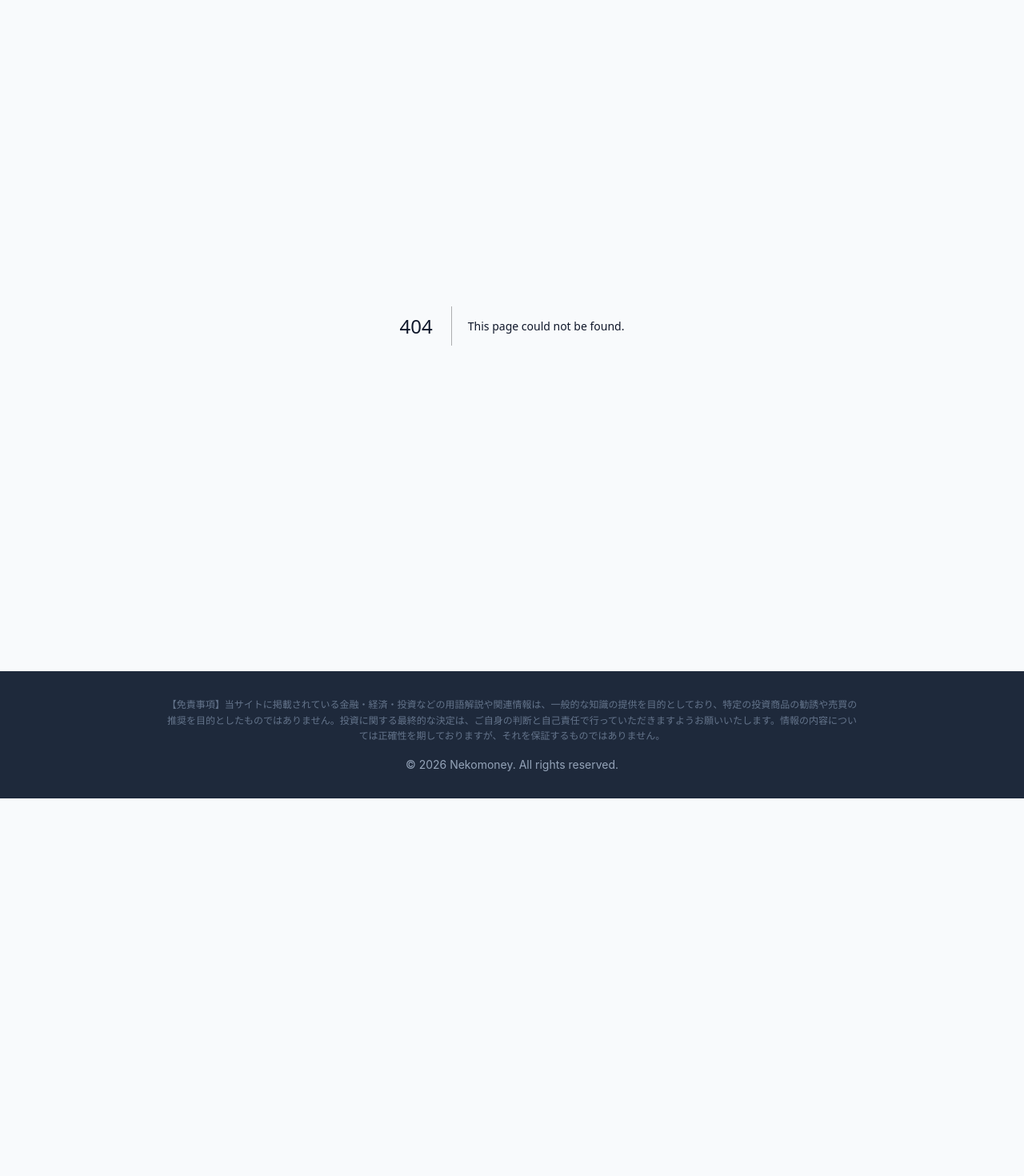
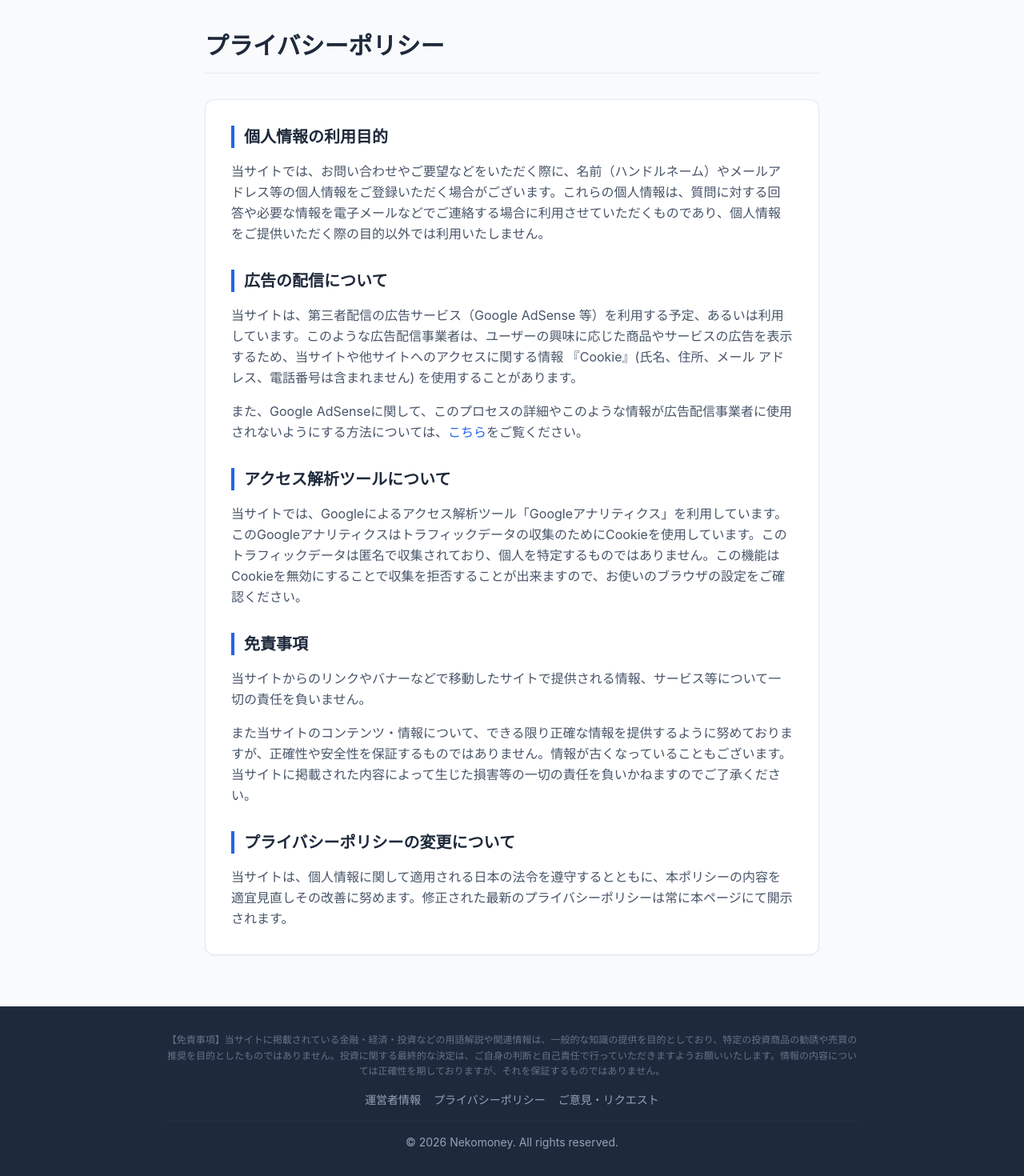
Before and after one commit to mana0120/nekomoney-web, a Next.js app: page /privacy in a window 1280 px wide. Before the commit this address had no page. Shown: the part 138-1608 px from the top of the page at 80% size. Before the commit the page ends 1136 px from the top, so only its background shows below. Built offline with nearby package versions, Linux system fonts and the light colour scheme.

Commit message:
Add About and Privacy Policy pages for AdSense

```diff
--- /dev/null
+++ b/src/app/about/page.tsx
@@ -0,0 +1,55 @@
+import { Metadata } from 'next';
+
+export const metadata: Metadata = {
+    title: '運営者情報 | ネコでもわかる金融・経済用語辞典',
+    description: '当サイトの運営者情報および免責事項についてご案内します。',
+};
+
+export default function AboutPage() {
+    return (
+        <div className="max-w-3xl mx-auto py-8">
+            <h1 className="text-3xl font-bold text-slate-800 mb-8 border-b pb-4">運営者情報</h1>
+
+            <div className="bg-white rounded-xl shadow-sm border border-slate-200 p-6 sm:p-8 space-y-8">
+
+                <section>
+                    <h2 className="text-xl font-bold text-slate-800 mb-4 border-l-4 border-blue-600 pl-3">当サイトについて</h2>
+                    <p className="text-slate-600 leading-relaxed">
+                        「ネコでもわかる金融・経済用語辞典」は、毎日のニュースに登場する難解な経済・ビジネス用語を、可能な限り分かりやすい言葉で解説することを目的とした用語解説サイトです。
+                        主に若手社会人や就職活動中の学生の方々に向けて、経済ニュースの読み解きや業界研究の一助となるようなコンテンツ作りを目指しています。
+                    </p>
+                </section>
+
+                <section>
+                    <h2 className="text-xl font-bold text-slate-800 mb-4 border-l-4 border-blue-600 pl-3">運営情報</h2>
+                    <ul className="text-slate-600 space-y-2 list-none">
+                        <li><strong>運営者：</strong> ネコでもわかる運営局</li>
+                        <li><strong>お問い合わせ：</strong> <a href="/contact" className="text-blue-600 hover:underline">ご意見・リクエストBOXより</a></li>
+                        <li><strong>公式X（旧Twitter）：</strong> <a href="https://x.com/nekowakamoney" target="_blank" rel="noopener noreferrer" className="text-blue-600 hover:underline">@nekowakamoney</a></li>
+                    </ul>
+                </section>
+
+                <section>
+                    <h2 className="text-xl font-bold text-slate-800 mb-4 border-l-4 border-blue-600 pl-3">免責事項</h2>
+                    <p className="text-slate-600 leading-relaxed mb-4">
+                        当サイトに掲載されている金融・経済・投資などの用語解説や関連情報は、一般的な知識の提供を目的としており、特定の投資商品の勧誘や売買の推奨を目的としたものではありません。
+                    </p>
+                    <p className="text-slate-600 leading-relaxed mb-4">
+                        当サイトの情報を用いて行う一切の行為、および被った損害・損失に対して、当サイトの運営者は一切の責任を負いかねます。各種制度のご利用や投資に関する最終的な決定は、必ずご自身の判断と自己責任で行っていただきますようお願いいたします。
+                    </p>
+                    <p className="text-slate-600 leading-relaxed">
+                        当サイトの情報の正確性には万全を期しておりますが、法令や解釈の変更等により、情報が古くなる場合や誤りが含まれる可能性もございます。あらかじめご了承ください。
+                    </p>
+                </section>
+
+                <section>
+                    <h2 className="text-xl font-bold text-slate-800 mb-4 border-l-4 border-blue-600 pl-3">著作権について</h2>
+                    <p className="text-slate-600 leading-relaxed">
+                        当サイトに存在する、文章・画像等の著作物の情報を無断転載することを禁じます。
+                    </p>
+                </section>
+
+            </div>
+        </div>
+    );
+}
--- a/src/app/layout.tsx
+++ b/src/app/layout.tsx
@@ -77,7 +77,12 @@ export default function RootLayout({
                         <p className="text-xs text-slate-500 leading-relaxed">
                             【免責事項】当サイトに掲載されている金融・経済・投資などの用語解説や関連情報は、一般的な知識の提供を目的としており、特定の投資商品の勧誘や売買の推奨を目的としたものではありません。投資に関する最終的な決定は、ご自身の判断と自己責任で行っていただきますようお願いいたします。情報の内容については正確性を期しておりますが、それを保証するものではありません。
                         </p>
-                        <p>© {new Date().getFullYear()} Nekomoney. All rights reserved.</p>
+                        <div className="flex flex-wrap justify-center gap-4 text-sm mt-4">
+                            <Link href="/about" className="hover:text-blue-400 transition-colors">運営者情報</Link>
+                            <Link href="/privacy" className="hover:text-blue-400 transition-colors">プライバシーポリシー</Link>
+                            <Link href="/contact" className="hover:text-blue-400 transition-colors">ご意見・リクエスト</Link>
+                        </div>
+                        <p className="pt-4 border-t border-slate-700/50">© {new Date().getFullYear()} Nekomoney. All rights reserved.</p>
                     </div>
                 </footer>
             </body>
--- /dev/null
+++ b/src/app/privacy/page.tsx
@@ -0,0 +1,59 @@
+import { Metadata } from 'next';
+
+export const metadata: Metadata = {
+    title: 'プライバシーポリシー | ネコでもわかる金融・経済用語辞典',
+    description: '当サイトのプライバシーポリシー（個人情報保護方針）についてご案内します。',
+};
+
+export default function PrivacyPolicyPage() {
+    return (
+        <div className="max-w-3xl mx-auto py-8">
+            <h1 className="text-3xl font-bold text-slate-800 mb-8 border-b pb-4">プライバシーポリシー</h1>
+
+            <div className="bg-white rounded-xl shadow-sm border border-slate-200 p-6 sm:p-8 space-y-8">
+
+                <section>
+                    <h2 className="text-xl font-bold text-slate-800 mb-4 border-l-4 border-blue-600 pl-3">個人情報の利用目的</h2>
+                    <p className="text-slate-600 leading-relaxed">
+                        当サイトでは、お問い合わせやご要望などをいただく際に、名前（ハンドルネーム）やメールアドレス等の個人情報をご登録いただく場合がございます。これらの個人情報は、質問に対する回答や必要な情報を電子メールなどでご連絡する場合に利用させていただくものであり、個人情報をご提供いただく際の目的以外では利用いたしません。
+                    </p>
+                </section>
+
+                <section>
+                    <h2 className="text-xl font-bold text-slate-800 mb-4 border-l-4 border-blue-600 pl-3">広告の配信について</h2>
+                    <p className="text-slate-600 leading-relaxed mb-4">
+                        当サイトは、第三者配信の広告サービス（Google AdSense 等）を利用する予定、あるいは利用しています。このような広告配信事業者は、ユーザーの興味に応じた商品やサービスの広告を表示するため、当サイトや他サイトへのアクセスに関する情報 『Cookie』(氏名、住所、メール アドレス、電話番号は含まれません) を使用することがあります。
+                    </p>
+                    <p className="text-slate-600 leading-relaxed">
+                        また、Google AdSenseに関して、このプロセスの詳細やこのような情報が広告配信事業者に使用されないようにする方法については、<a href="https://policies.google.com/technologies/ads?gl=jp" target="_blank" rel="noopener noreferrer" className="text-blue-600 hover:underline">こちら</a>をご覧ください。
+                    </p>
+                </section>
+
+                <section>
+                    <h2 className="text-xl font-bold text-slate-800 mb-4 border-l-4 border-blue-600 pl-3">アクセス解析ツールについて</h2>
+                    <p className="text-slate-600 leading-relaxed">
+                        当サイトでは、Googleによるアクセス解析ツール「Googleアナリティクス」を利用しています。このGoogleアナリティクスはトラフィックデータの収集のためにCookieを使用しています。このトラフィックデータは匿名で収集されており、個人を特定するものではありません。この機能はCookieを無効にすることで収集を拒否することが出来ますので、お使いのブラウザの設定をご確認ください。
+                    </p>
+                </section>
+
+                <section>
+                    <h2 className="text-xl font-bold text-slate-800 mb-4 border-l-4 border-blue-600 pl-3">免責事項</h2>
+                    <p className="text-slate-600 leading-relaxed mb-4">
+                        当サイトからのリンクやバナーなどで移動したサイトで提供される情報、サービス等について一切の責任を負いません。
+                    </p>
+                    <p className="text-slate-600 leading-relaxed">
+                        また当サイトのコンテンツ・情報について、できる限り正確な情報を提供するように努めておりますが、正確性や安全性を保証するものではありません。情報が古くなっていることもございます。当サイトに掲載された内容によって生じた損害等の一切の責任を負いかねますのでご了承ください。
+                    </p>
+                </section>
+
+                <section>
+                    <h2 className="text-xl font-bold text-slate-800 mb-4 border-l-4 border-blue-600 pl-3">プライバシーポリシーの変更について</h2>
+                    <p className="text-slate-600 leading-relaxed">
+                        当サイトは、個人情報に関して適用される日本の法令を遵守するとともに、本ポリシーの内容を適宜見直しその改善に努めます。修正された最新のプライバシーポリシーは常に本ページにて開示されます。
+                    </p>
+                </section>
+
+            </div>
+        </div>
+    );
+}
```
